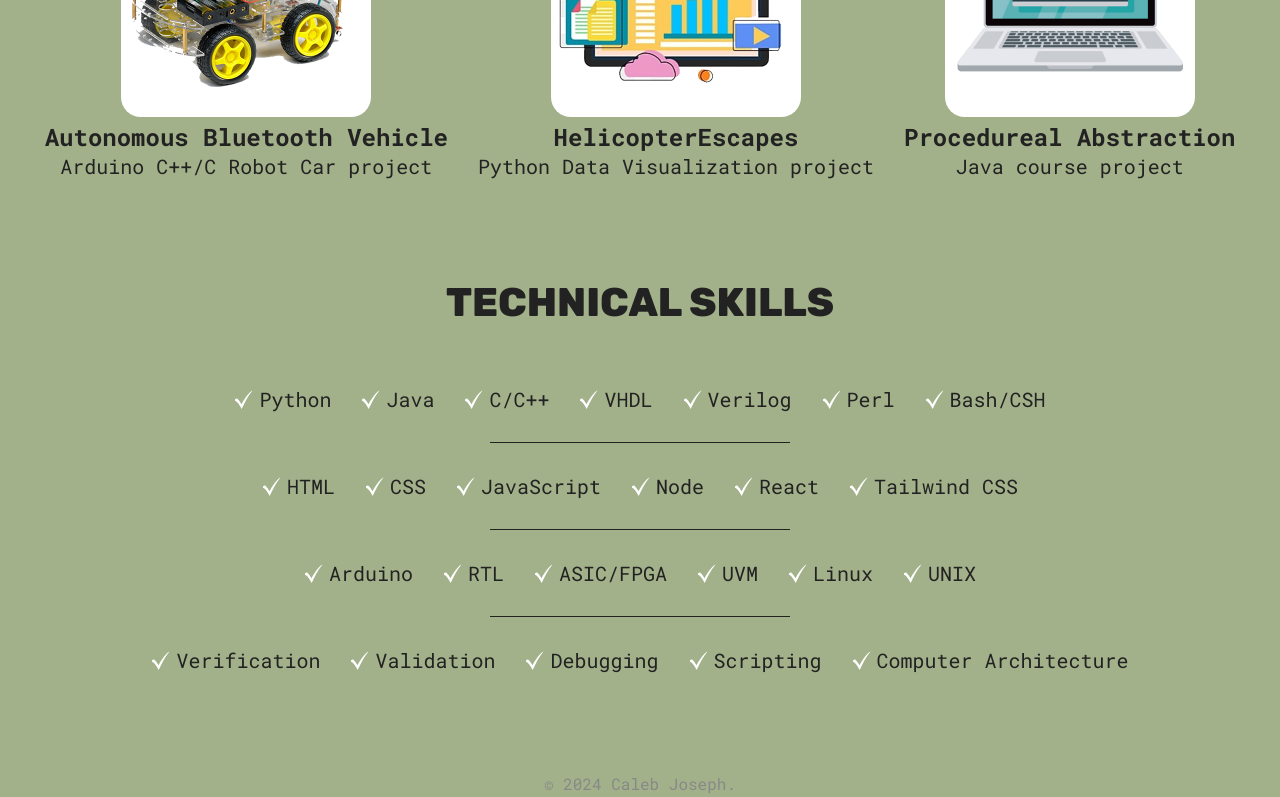
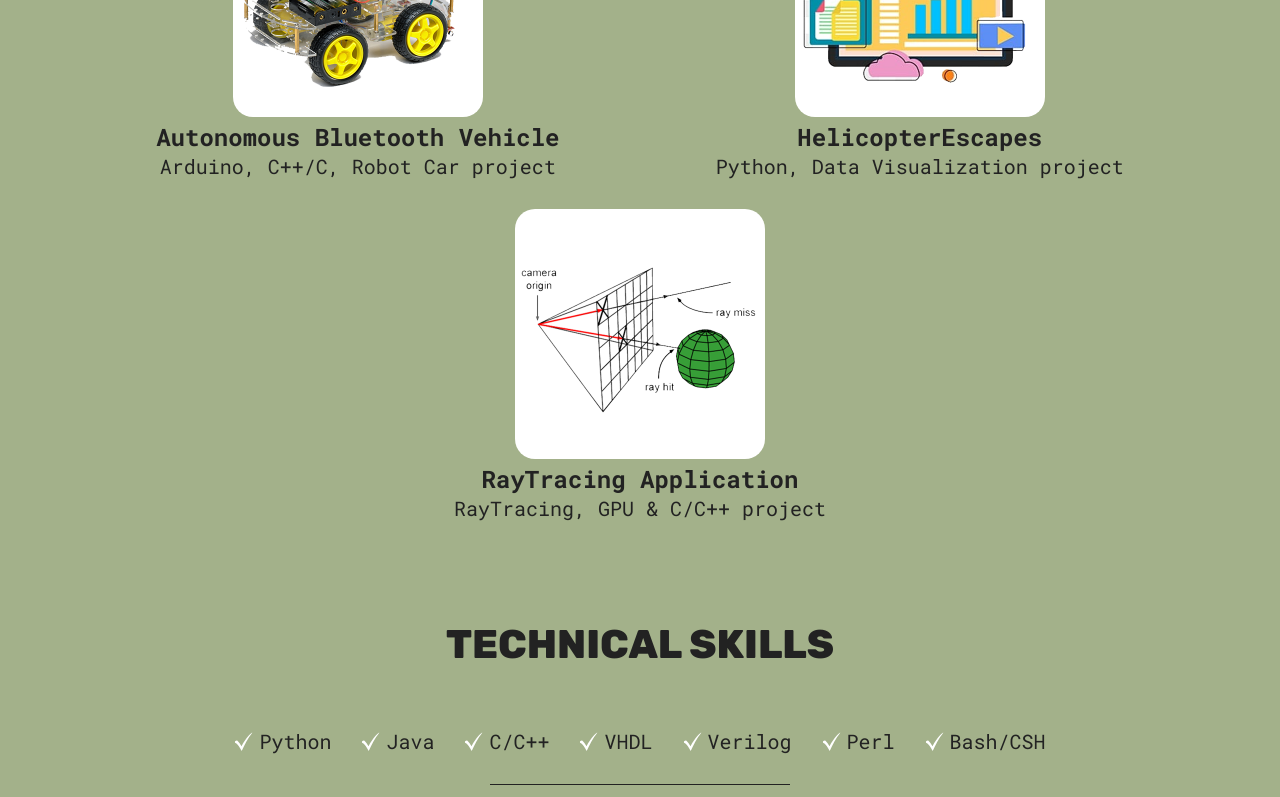
Before and after one commit to CalebJ28/caleb-joseph, a React (Vite) app: page / in a window 1280 px wide. Shown: the part 1140-1937 px from the top of the page. Built offline with nearby package versions, Linux system fonts and the light colour scheme.

Commit message:
updated project

```diff
--- a/src/sections/Projects/Projects.jsx
+++ b/src/sections/Projects/Projects.jsx
@@ -1,16 +1,16 @@
 import styles from './ProjectsStyles.module.css'
 import robo from '../../assets/robo.png'
 import heli from '../../assets/cccce.png'
-import jav from '../../assets/dawdad.png'
+import jav from '../../assets/raytt.png'
 import ProjectCard from '../../common/ProjectCard'
 
 function Projects() {
   return ( <section id="projects" className={styles.container}>
     <h1 className="sectionTitle">Projects</h1>
     <div className={styles.projectsContainer}>
-        < ProjectCard src={robo} link="https://github.com/CalebJ28/Autonomous-Bluetooth-Veichle-" h3="Autonomous Bluetooth Vehicle" p="Arduino C++/C Robot Car project"/>
-        < ProjectCard src={heli} link="https://github.com/CalebJ28/HelicopterEscapes" h3="HelicopterEscapes" p="Python Data Visualization project"/>
-        < ProjectCard src={jav} link="https://github.com/CalebJ28/COE528/tree/main/coe528Lab2" h3="Procedureal Abstraction" p="Java course project"/>
+        < ProjectCard src={robo} link="https://github.com/CalebJ28/Autonomous-Bluetooth-Veichle-" h3="Autonomous Bluetooth Vehicle" p="Arduino, C++/C, Robot Car project"/>
+        < ProjectCard src={heli} link="https://github.com/CalebJ28/HelicopterEscapes" h3="HelicopterEscapes" p="Python, Data Visualization project"/>
+        < ProjectCard src={jav} link="https://github.com/CalebJ28/RayTracing/tree/master" h3="RayTracing Application" p="RayTracing, GPU & C/C++ project"/>
     </div>
     </section>
   )
```
Also changed, not shown: src/assets/raytt.png (added).
